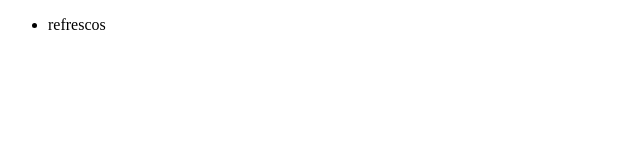
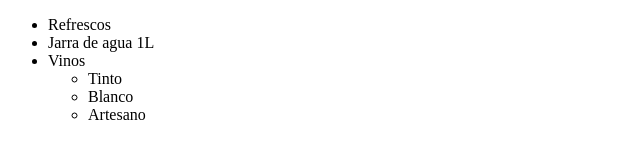
Before and after one commit to Victorjuanv/Ejercicio-3, a plain HTML site: page Bebidas.html in a window 1280 px wide. Shown: the whole page, without its empty margins (0-640 px from the left). Drawn offline with Linux system fonts and the light colour scheme.

Commit message:
Cambio de menú

```diff
--- a/Bebidas.html
+++ b/Bebidas.html
@@ -4,6 +4,13 @@
 </head>
 <body>
     <ul>
-        <li>refrescos</li>
+        <li>Refrescos</li>
+        <li>Jarra de agua 1L</li>
+        <li>Vinos</li>
+        <ul>
+            <li>Tinto</li>
+            <li>Blanco</li>
+            <li>Artesano</li>
+        </ul>
     </ul>
 </body>
```
Also changed, not shown: Carnes.html (+2 -0 lines), Pescados.html (+2 -1 lines), Postres.html (+6 -1 lines).
